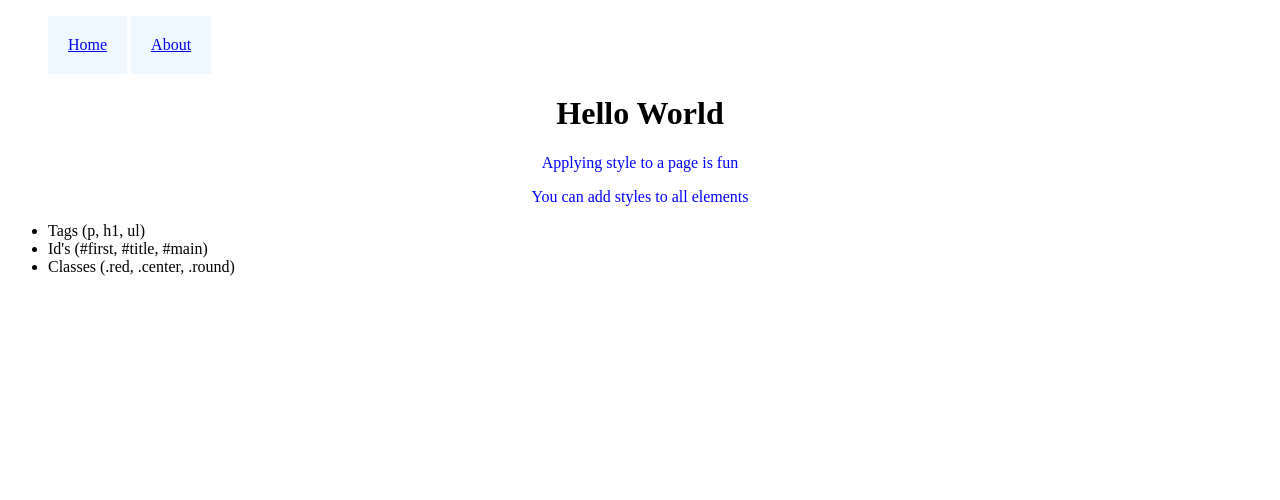
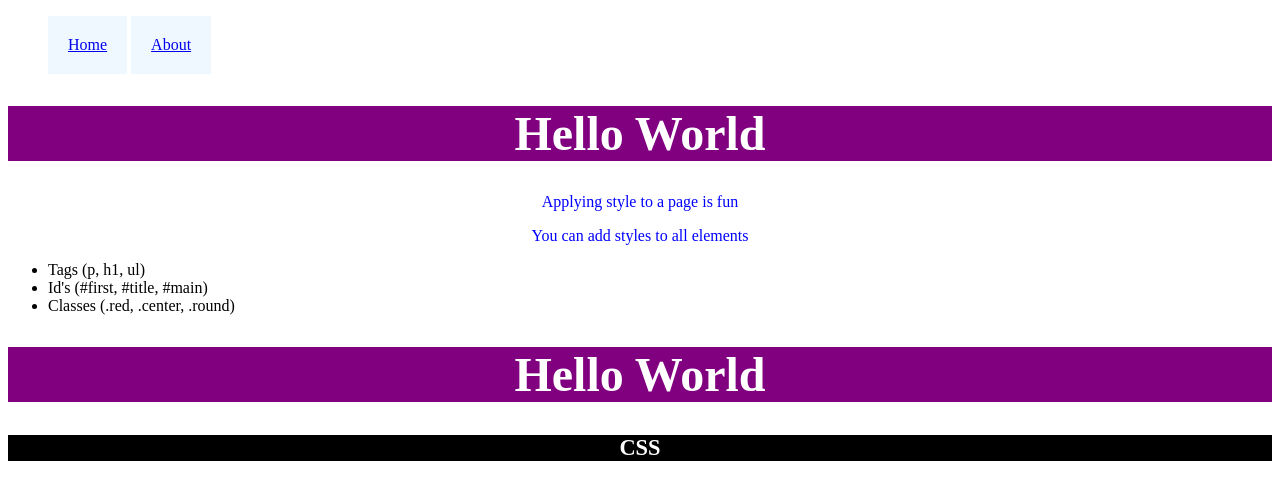
Before and after one commit to sophomorica/DPL-First_Webpage, a plain HTML site: page learning_css/index.html in a window 1280 px wide. Drawn offline with Linux system fonts and the light colour scheme; files whose address does not match are found by name.

Commit message:
manipulating multiple style sheets and order

```diff
--- /dev/null
+++ b/learning_css/headers.css
@@ -0,0 +1,3 @@
+h1 {
+  background-color: purple;
+}
--- a/learning_css/index.html
+++ b/learning_css/index.html
@@ -6,6 +6,7 @@
   <title>Page Title</title>
   <meta name="viewport" content="width=device-width, initial-scale=1">
   <link rel="stylesheet" type="text/css" media="screen" href="styles.css">
+  <link rel="stylesheet" href="headers.css" />
   <script src="main.js"></script>
 </head>
 <body>
@@ -26,6 +27,8 @@
           <li>Id's (#first, #title, #main)</li>
           <li>Classes (.red, .center, .round)</li>
         </ul>
+        <h1 class="center">Hello World</h1>
+<h2 class="center">CSS</h2>
       </body>
 </body>
 </html>
--- a/learning_css/styles.css
+++ b/learning_css/styles.css
@@ -14,3 +14,14 @@
 p{
   color: blue;
 }
+h1 {
+  font-size: 3em;
+}
+
+h2 {
+  font-size: 1.4em;
+}
+h1, h2, h3, h4, h5, h6 {
+  color: white;
+  background-color: black;
+}
```
